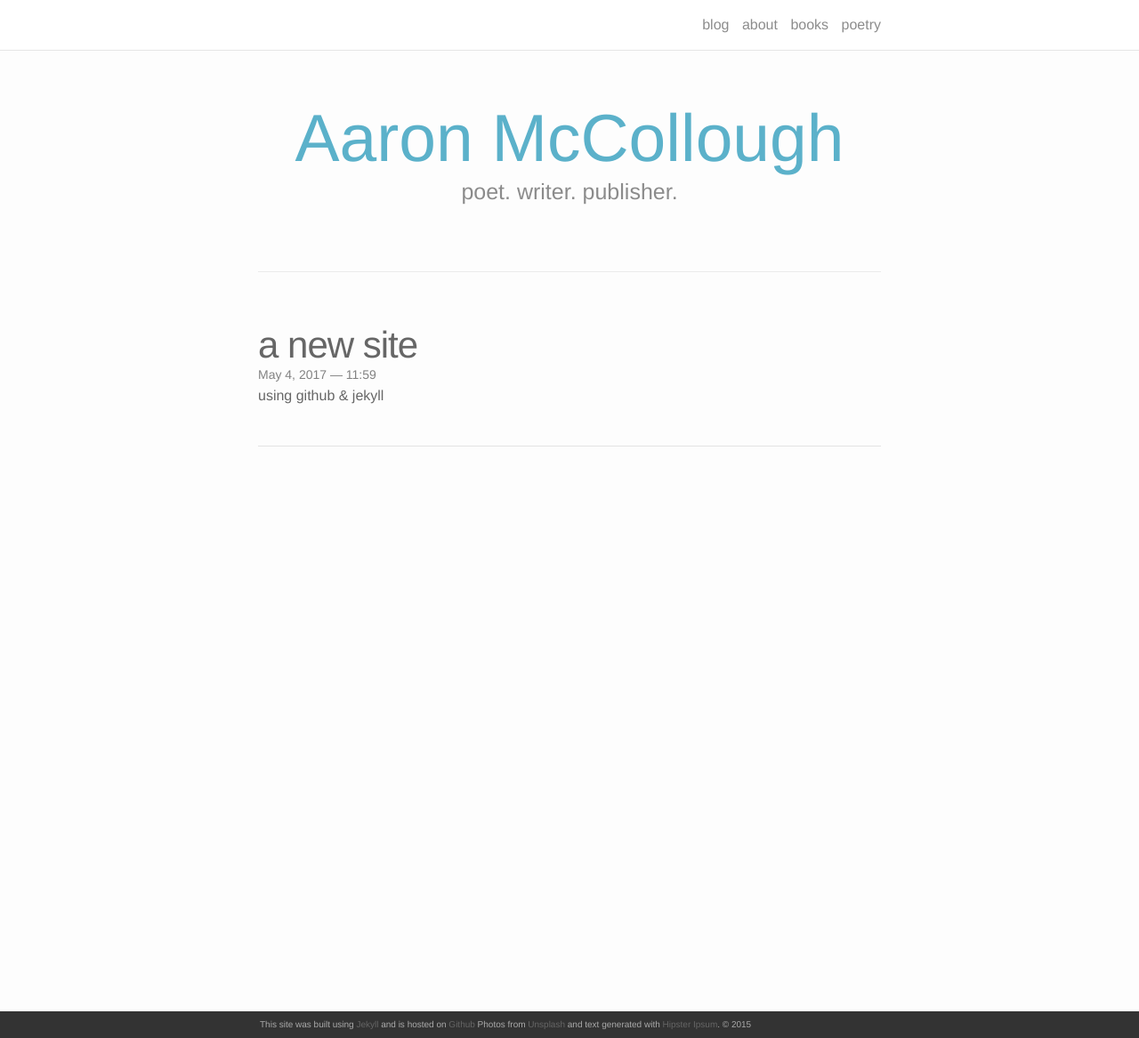
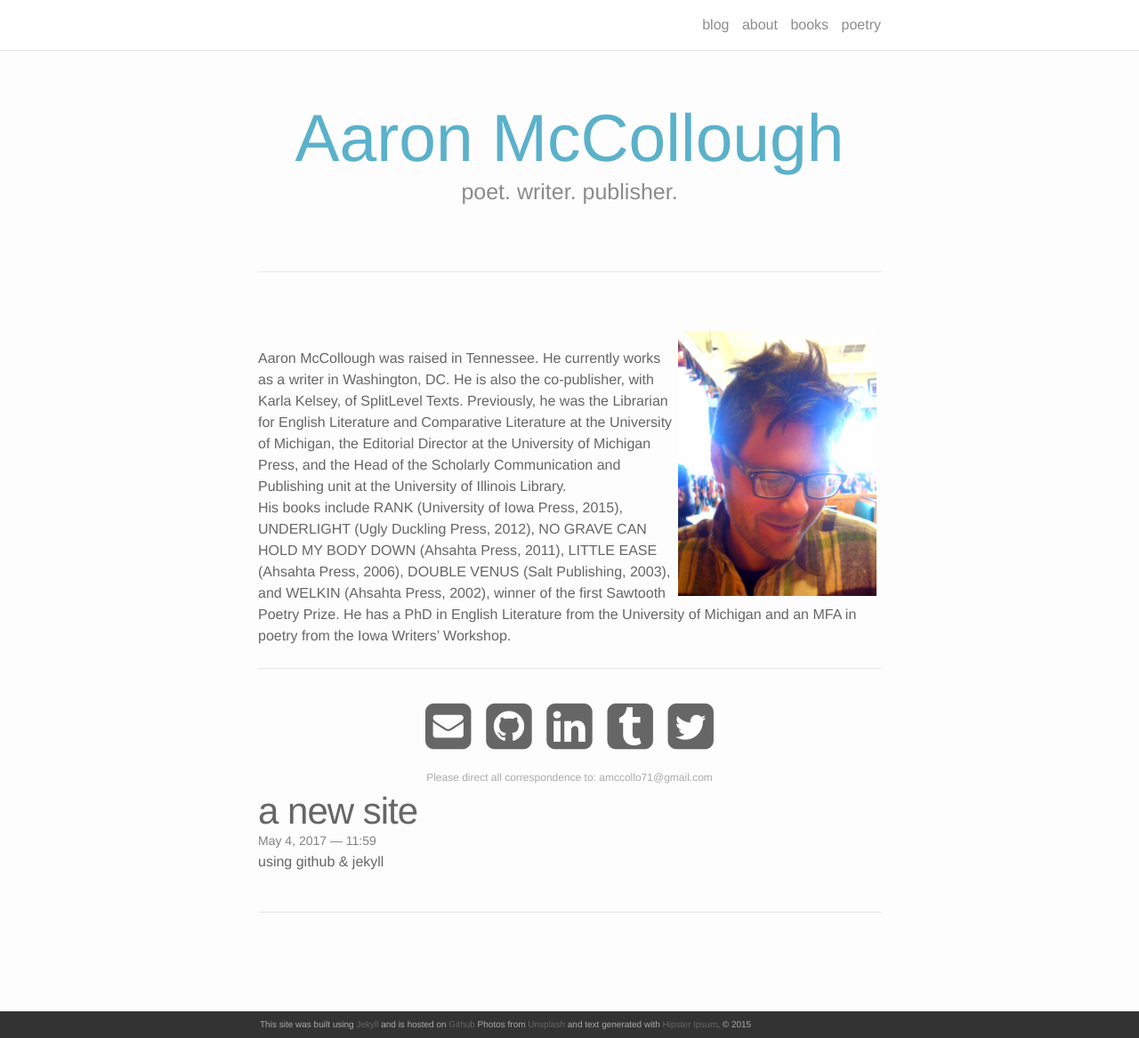
Before and after one commit to amccollo/amccollo.github.io, a Jekyll site: the page built from index.html, in a window 1280 px wide and 1167 px high. Shown: the whole window at 89% size. Built offline with Jekyll 4.4.1, drawn with Linux system fonts in a browser that asks for light colours; nearby versions of some CDN libraries; the list of posts is cut into pages by our own code.

Commit message:
Update index.html

```diff
--- a/index.html
+++ b/index.html
@@ -9,6 +9,30 @@ layout: default
   <hr>
   <br/>
 </div>
+
+<img class="col one right" src="/img/prof_pic.jpg">
+
+<br/>
+Aaron McCollough was raised in Tennessee. He currently works as a writer in Washington, DC. He is also the co-publisher, with Karla Kelsey, of SplitLevel Texts. Previously, he was the Librarian for English Literature and Comparative Literature at the University of Michigan, the Editorial Director at the University of Michigan Press, and the Head of the Scholarly Communication and Publishing unit at the University of Illinois Library.
+
+<br/> His books include RANK (University of Iowa Press, 2015), UNDERLIGHT (Ugly Duckling Press, 2012), NO GRAVE CAN HOLD MY BODY DOWN (Ahsahta Press, 2011), LITTLE EASE (Ahsahta Press, 2006), DOUBLE VENUS (Salt Publishing, 2003), and WELKIN (Ahsahta Press, 2002), winner of the first Sawtooth Poetry Prize. He has a PhD in English Literature from the University of Michigan and an MFA in poetry from the Iowa Writers’ Workshop.
+<br/>
+
+
+
+<br/>
+<hr/>
+<br/>
+<span class="contacticon center">
+	<a href="amccollo71@gmail.com"><i class="fa fa-envelope-square"></i></a>
+	<a href="https://github.com/amccollo" target="_blank"><i class="fa fa-github-square"></i></a>
+	<a href="https://www.linkedin.com/in/aaron-mccollough-8b038216/" target="_blank"><i class="fa fa-linkedin-square"></i></a>
+	<a href="#" target="_blank"><i class="fa fa-tumblr-square"></i></a>
+	<a href="https://twitter.com/rondol?lang=en" target="_blank"><i class="fa fa-twitter-square"></i></a>
+</span>
+
+<div class="col three caption">
+Please direct all correspondence to: amccollo71@gmail.com</div>
 
 
 <ul class="post-list">
```
